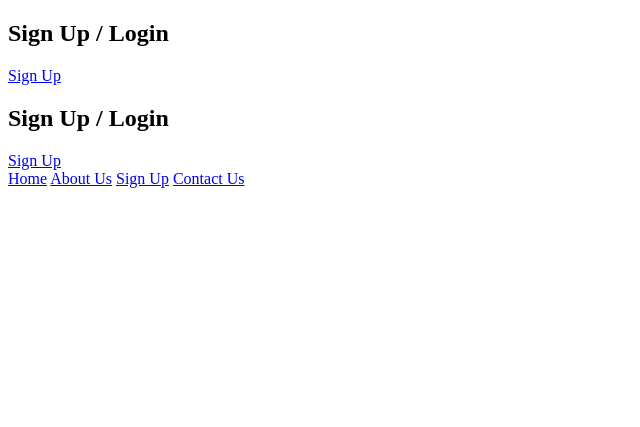
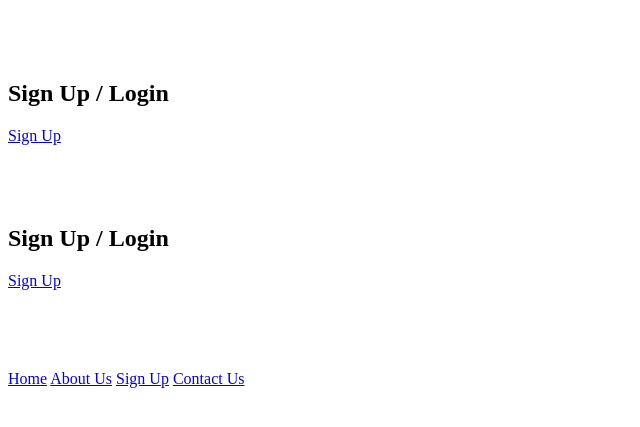
Before and after one commit to Makers-Club/site, a Flask app: page / in a window 1280 px wide. Shown: the part 26-453 px from the top of the page, without its empty margins (0-640 px from the left). Run offline with Flask 2, Linux system fonts and the light colour scheme.

Commit message:
Fixes #4

```diff
--- a/templates/landing.html
+++ b/templates/landing.html
@@ -5,12 +5,12 @@
 {% endblock %}
 
 {% block content %}
-<section id=hero>
+<section style="margin: 5rem 0;" id=hero>
   <h1>Sign Up / Login</h1>
   <a href="{{ url_for('landing.auth_page') }}">Sign Up</a>
 </section>
 
-<section id=how_it_works>
+<section style="margin-bottom: 5rem;" id=how_it_works>
   <h1>Sign Up / Login</h1>
   <a href="{{ url_for('landing.auth_page') }}">Sign Up</a>
 </section>
```
